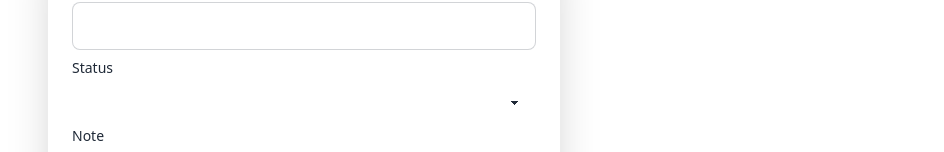
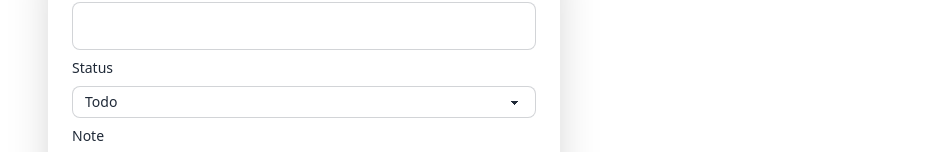
Before and after one commit to iampiku/Notepad, a Vue app: page / in a window 1280 px wide. Both pictures are taken after a click on the button 1232 px from the left and 752 px from the top of the page. Shown: the part 173-325 px from the top of the page, without its empty margins (336-1280 px from the left). Built offline with nearby package versions, Linux system fonts and the light colour scheme.

Commit message:
📝 fixed dropdown selection

```diff
--- a/src/components/Dropdown.vue
+++ b/src/components/Dropdown.vue
@@ -3,7 +3,7 @@
 		id="select"
 		v-model="selectedItem"
 		@change="handleSelection"
-		:class="`select select-${props.selectionType} btn-${props.size}`"
+		:class="`select select-bordered select-${props.selectionType} btn-${props.size}`"
 	>
 		<option value="status" disabled selected>Status</option>
 		<option
@@ -18,8 +18,6 @@
 
 <script setup lang="ts">
 import { ref } from "vue";
-
-const selectedItem = ref<SelectItems | null>(null);
 
 interface SelectItems {
 	_selected: boolean;
@@ -41,6 +39,9 @@ interface Props<T extends SelectItems> {
 }
 
 const props = defineProps<Props<any>>();
+const selectedItem = ref<SelectItems>(
+	props.items.find((item) => item._selected)
+);
 const emit =
 	defineEmits<(e: "onSelection", item: SelectItems | null) => void>();
 
```
